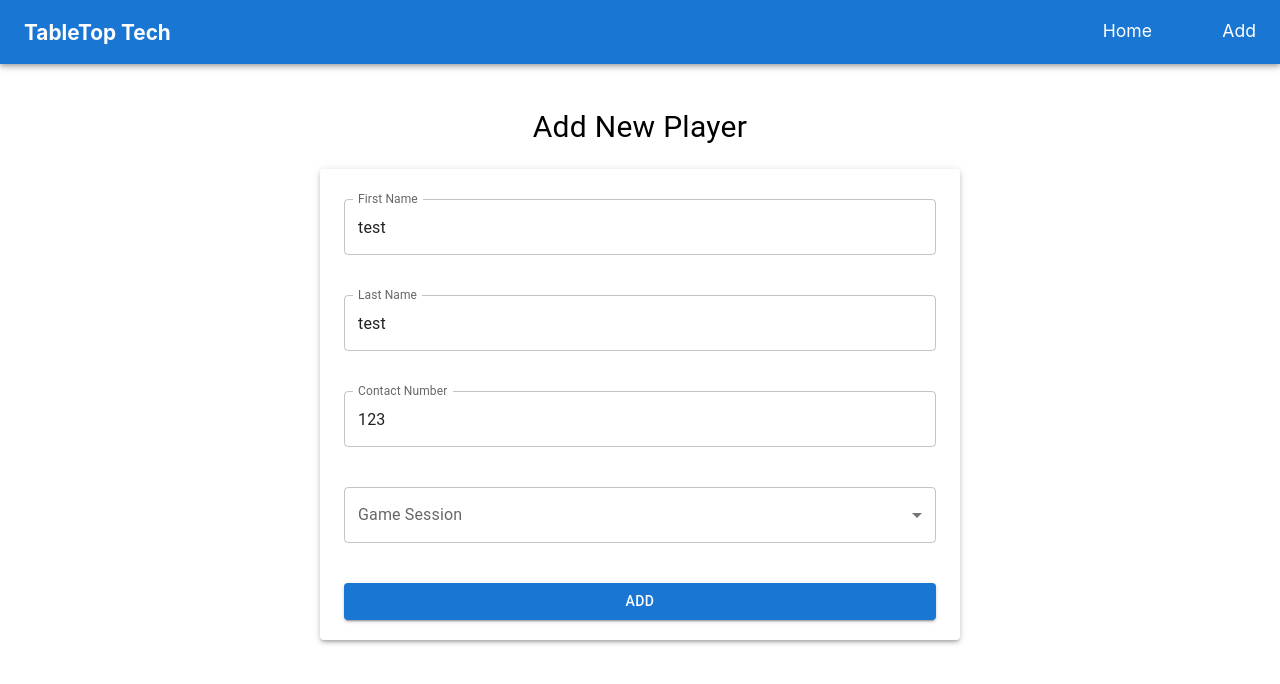
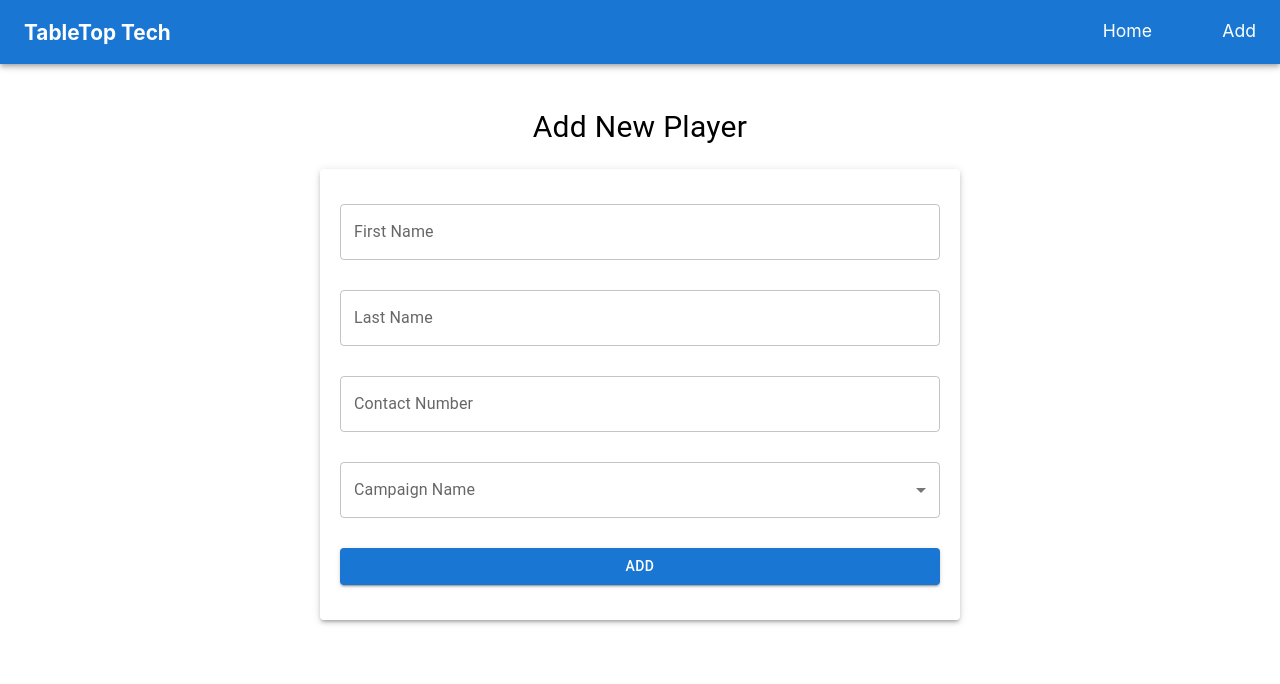
Before and after one commit to princevishwa4/tabletop_tech, a React (Create React App) app: page /add in a window 1280 px wide. Shown: the top 684 px of the page. Built offline with nearby package versions, Linux system fonts and the light colour scheme.

Commit message:
added validations and integrated api of add new player

```diff
--- a/src/App.css
+++ b/src/App.css
@@ -1,38 +1,4 @@
-.App {
-  text-align: center;
+.err {
+  margin: 0 !important;
+  font-size: 0.8rem !important;
 }
-
-.App-logo {
-  height: 40vmin;
-  pointer-events: none;
-}
-
-@media (prefers-reduced-motion: no-preference) {
-  .App-logo {
-    animation: App-logo-spin infinite 20s linear;
-  }
-}
-
-.App-header {
-  background-color: #282c34;
-  min-height: 100vh;
-  display: flex;
-  flex-direction: column;
-  align-items: center;
-  justify-content: center;
-  font-size: calc(10px + 2vmin);
-  color: white;
-}
-
-.App-link {
-  color: #61dafb;
-}
-
-@keyframes App-logo-spin {
-  from {
-    transform: rotate(0deg);
-  }
-  to {
-    transform: rotate(360deg);
-  }
-}
--- a/src/pages/AddPlayerDetail/AddPlayerDetail.css
+++ b/src/pages/AddPlayerDetail/AddPlayerDetail.css
@@ -1,14 +1,15 @@
-.container {
+.add_players .container {
     width: 50% !important;
-    padding: 10px 0 0 0;
+    padding: 20px;
     margin-bottom: 50px;
 }
 
-.form_group > * {
-    margin: 20px 0 !important;
+.add_players .form_group > * {
+    margin: 15px 0 !important;
+    text-align: left;
 }
 
-.text {
+.add_players .text {
     margin: 40px 0 20px !important;
     font-size: 30px !important;
     text-align: center;
--- a/src/pages/AddPlayerDetail/AddPlayerDetail.jsx
+++ b/src/pages/AddPlayerDetail/AddPlayerDetail.jsx
@@ -1,9 +1,12 @@
+import * as React from "react";
+
 // MUI imports
 import Box from "@mui/material/Box";
 import Button from "@mui/material/Button";
 import Container from "@mui/material/Container";
 import FormControl from "@mui/material/FormControl";
 import FormGroup from "@mui/material/FormGroup";
+import FormHelperText from "@mui/material/FormHelperText";
 import InputLabel from "@mui/material/InputLabel";
 import MenuItem from "@mui/material/MenuItem";
 import Paper from "@mui/material/Paper";
@@ -11,47 +14,197 @@ import Select from "@mui/material/Select";
 import TextField from "@mui/material/TextField";
 import Typography from "@mui/material/Typography";
 
+// External library imports
+import { ToastContainer, toast } from "react-toastify";
+import "react-toastify/dist/ReactToastify.css";
+
+// Services imports
+import { addNewPlayer } from "../../services";
+
+// Validations imports
+import * as Validation from "../../validation/Validation";
+
 import "./AddPlayerDetail.css";
 
 const AddPlayerDetail = () => {
+  const [addPlayerDetail, setAddPlayerDetail] = React.useState({
+    first_name: "",
+    last_name: "",
+    contact_number: "",
+    campaign_name: "",
+  });
+  const [addPlayerDetailErr, setAddPlayerDetailErr] = React.useState({
+    first_nameErr: "",
+    last_nameErr: "",
+    contact_numberErr: "",
+    campaign_nameErr: "",
+  });
+
+  const handleChange = (event) => {
+    const { name, value } = event.target;
+
+    setAddPlayerDetail((preVal) => {
+      return {
+        ...preVal,
+        [name]: value,
+      };
+    });
+  };
+
+  const handleFormFieldsErr = (errField, message) => {
+    setAddPlayerDetailErr((prevState) => {
+      return {
+        ...prevState,
+        [errField]: message,
+      };
+    });
+  };
+
+  const addPlayer = () => {
+    let formIsValid = true;
+    if (Validation.validateName(addPlayerDetail.first_name).length > 0) {
+      handleFormFieldsErr(
+        "first_nameErr",
+        Validation.validateName(addPlayerDetail.first_name)
+      );
+      formIsValid = false;
+    } else {
+      handleFormFieldsErr("first_nameErr", "");
+    }
+
+    if (Validation.validateName(addPlayerDetail.last_name).length > 0) {
+      handleFormFieldsErr(
+        "last_nameErr",
+        Validation.validateName(addPlayerDetail.last_name)
+      );
+      formIsValid = false;
+    } else {
+      handleFormFieldsErr("last_nameErr", "");
+    }
+
+    if (
+      Validation.validateMobileNumber(addPlayerDetail.contact_number).length > 0
+    ) {
+      handleFormFieldsErr(
+        "contact_numberErr",
+        Validation.validateMobileNumber(addPlayerDetail.contact_number)
+      );
+      formIsValid = false;
+    } else {
+      handleFormFieldsErr("contact_numberErr", "");
+    }
+
+    if (Validation.validateDropdown(addPlayerDetail.campaign_name).length > 0) {
+      handleFormFieldsErr(
+        "campaign_nameErr",
+        Validation.validateDropdown(addPlayerDetail.campaign_name)
+      );
+      formIsValid = false;
+    } else {
+      handleFormFieldsErr("campaign_nameErr", "");
+    }
+
+    if (formIsValid) {
+      submitFormData();
+    }
+  };
+
+  const submitFormData = async () => {
+    const response = await addNewPlayer(addPlayerDetail);
+    if (response.id) {
+      toast.success(`New player has been added successfully.`, {
+        position: "top-center",
+        autoClose: 3000,
+        hideProgressBar: false,
+        closeOnClick: true,
+        pauseOnHover: true,
+        draggable: true,
+        progress: undefined,
+      });
+    } else {
+      toast.error(`Please try again later.`, {
+        position: "top-center",
+        autoClose: 3000,
+        hideProgressBar: false,
+        closeOnClick: true,
+        pauseOnHover: true,
+        draggable: true,
+        progress: undefined,
+      });
+    }
+  };
+
   return (
     <>
+      <ToastContainer
+        position="top-center"
+        autoClose={3000}
+        hideProgressBar={false}
+        newestOnTop={false}
+        closeOnClick
+        rtl={false}
+        pauseOnFocusLoss
+        draggable
+        pauseOnHover
+      />
+      <Box className="add_players">
         <Typography className="text">Add New Player</Typography>
         <Container component={Paper} className="container" elevation={3}>
           <FormGroup component={Paper} className="form_group">
+            <FormControl fullWidth>
               <TextField
                 helperText=""
                 label="First Name"
                 name="first_name"
-            value="test"
-            // onChange={(event) => onValueChange(event)}
+                value={addPlayerDetail.first_name}
+                onChange={handleChange}
               />
+              {addPlayerDetailErr.first_nameErr ? (
+                <FormHelperText error className="err">
+                  {addPlayerDetailErr.first_nameErr}
+                </FormHelperText>
+              ) : null}
+            </FormControl>
+            <FormControl fullWidth>
               <TextField
                 helperText=""
                 label="Last Name"
                 name="last_name"
-            value="test"
-            // onChange={(event) => onValueChange(event)}
+                value={addPlayerDetail.last_name}
+                onChange={handleChange}
               />
+              {addPlayerDetailErr.last_nameErr ? (
+                <FormHelperText error className="err">
+                  {addPlayerDetailErr.last_nameErr}
+                </FormHelperText>
+              ) : null}
+            </FormControl>
+            <FormControl fullWidth>
               <TextField
                 helperText=""
                 label="Contact Number"
-            name="contact"
-            type="number"
-            value="123"
-            // onChange={(event) => onValueChange(event)}
+                name="contact_number"
+                type="text"
+                value={addPlayerDetail.contact_number}
+                onChange={handleChange}
               />
-          <Box sx={{ minWidth: 120 }}>
+              {addPlayerDetailErr.contact_numberErr ? (
+                <FormHelperText error className="err">
+                  {addPlayerDetailErr.contact_numberErr}
+                </FormHelperText>
+              ) : null}
+            </FormControl>
             <FormControl fullWidth>
               <InputLabel id="demo-simple-select-label">
-                Game Session
+                Campaign Name
               </InputLabel>
               <Select
                 labelId="demo-simple-select-label"
                 id="demo-simple-select"
-                // value={age}
-                label="Age"
-                // onChange={handleChange}
+                value={addPlayerDetail.campaign_name}
+                label="Campaign Name"
+                name="campaign_name"
+                onChange={handleChange}
               >
                 <MenuItem value="Black Rain">Black Rain</MenuItem>
                 <MenuItem value="One Last Riddle">One Last Riddle</MenuItem>
@@ -61,17 +214,18 @@ const AddPlayerDetail = () => {
                 <MenuItem value="The Sea Witch">The Sea Witch</MenuItem>
                 <MenuItem value="Tomb of Horrors">Tomb of Horrors</MenuItem>
               </Select>
+              {addPlayerDetailErr.campaign_nameErr ? (
+                <FormHelperText error className="err">
+                  {addPlayerDetailErr.campaign_nameErr}
+                </FormHelperText>
+              ) : null}
             </FormControl>
-          </Box>
-          <Button
-            variant="contained"
-            color="primary"
-            // onClick={() => editUserDetails()}
-          >
+            <Button variant="contained" color="primary" onClick={addPlayer}>
               Add
             </Button>
           </FormGroup>
         </Container>
+      </Box>
     </>
   );
 };
--- a/src/pages/DetailOfPlayer/DetailOfPlayer.css
+++ b/src/pages/DetailOfPlayer/DetailOfPlayer.css
@@ -1,32 +1,32 @@
-.container {
+.detail_of_players .container {
     width: 80%;
 }
 
-.form_group>* {
+.detail_of_players .form_group>* {
     margin: 20px 0 !important;
 }
 
-.child_contaner {
+.detail_of_players .child_contaner {
     display: flex !important;
     justify-content: space-between;
 }
 
-.item_container {
+.detail_of_players .item_container {
     max-width: 700px;
     width: 100%;
 }
 
-.text {
+.detail_of_players .text {
     height: 500px,
 }
 
-.text>* {
+.detail_of_players .text>* {
     margin-bottom: 10px !important;
     font-size: 20px !important;
     text-align: left;
 }
 
-.heading {
+.detail_of_players .heading {
     margin: 40px 0 !important;
     font-size: 30px !important;
     text-align: center;
--- a/src/pages/EditPlayerDetail/EditPlayerDetail.css
+++ b/src/pages/EditPlayerDetail/EditPlayerDetail.css
@@ -1,14 +1,14 @@
-.container {
+.edit_players .container {
     width: 50% !important;
     padding: 10px 0 0 0;
     margin-bottom: 50px;
 }
 
-.form_group > * {
+.edit_players .form_group > * {
     margin: 20px 0 !important;
 }
 
-.text {
+.edit_players .text {
     margin: 40px 0 20px !important;
     font-size: 30px !important;
     text-align: center;
--- a/src/pages/EditPlayerDetail/EditPlayerDetail.jsx
+++ b/src/pages/EditPlayerDetail/EditPlayerDetail.jsx
@@ -16,6 +16,7 @@ import "./EditPlayerDetail.css";
 const EditPlayerDetail = () => {
   return (
     <>
+      <Box className="edit_players">
         <Typography className="text">Edit Player Details</Typography>
         <Container component={Paper} className="container" elevation={3}>
           <FormGroup component={Paper} className="form_group">
@@ -72,6 +73,7 @@ const EditPlayerDetail = () => {
             </Button>
           </FormGroup>
         </Container>
+      </Box>
     </>
   );
 };
--- a/src/routing/Routing.js
+++ b/src/routing/Routing.js
@@ -1,5 +1,5 @@
 // Routing imports
-import { Routes, Route, Navigate } from "react-router-dom";
+import { Routes, Route } from "react-router-dom";
 
 // Custom components imports
 import Header from "../components/Header";
@@ -17,8 +17,8 @@ const Routing = () => {
       <Routes>
         <Route path="/" element={<Home />} />
         <Route path="/add" element={<AddPlayerDetail />} />
-        <Route path="/profile/1" element={<DetailOfPlayer />} />
-        <Route path="/edit/1" element={<EditPlayerDetail />} />
+        <Route path="/profile/:id" element={<DetailOfPlayer />} />
+        <Route path="/edit/:id" element={<EditPlayerDetail />} />
       </Routes>
     </>
   );
--- /dev/null
+++ b/src/validation/Validation.js
@@ -0,0 +1,38 @@
+const alphaCharRegex = /^[a-zA-Z ]*$/;
+const phoneNo = /^\d{10}$/;
+
+export function validateName(name) {
+  let nameError = "";
+  if (name === "" || !name.trim()) {
+    nameError = "*This field is required";
+  } else if (!name.match(alphaCharRegex)) {
+    nameError = "*Please enter alphabet characters only";
+  } else if (name.length <= 2) {
+    nameError = "*Name is too short";
+  } else {
+    nameError = "";
+  }
+  return nameError;
+}
+
+export function validateDropdown(selectedData) {
+  let selectedDataError = "";
+  if (selectedData === "") {
+    selectedDataError = "*This field is required";
+  } else {
+    selectedDataError = "";
+  }
+  return selectedDataError;
+}
+
+export function validateMobileNumber(mobileNumber) {
+  let mobileNumberError = "";
+  if (mobileNumber === "") {
+    mobileNumberError = "*This field is required";
+  } else if (!mobileNumber.match(phoneNo)) {
+    mobileNumberError = "*Please enter valid mobile number";
+  } else {
+    mobileNumberError = "";
+  }
+  return mobileNumberError;
+}
```
Also changed, not shown: src/database/db.json (+29 -0 lines), src/pages/DetailOfPlayer/DetailOfPlayer.jsx (+26 -0 lines). Lines whose indentation alone changed are shown as unchanged.
